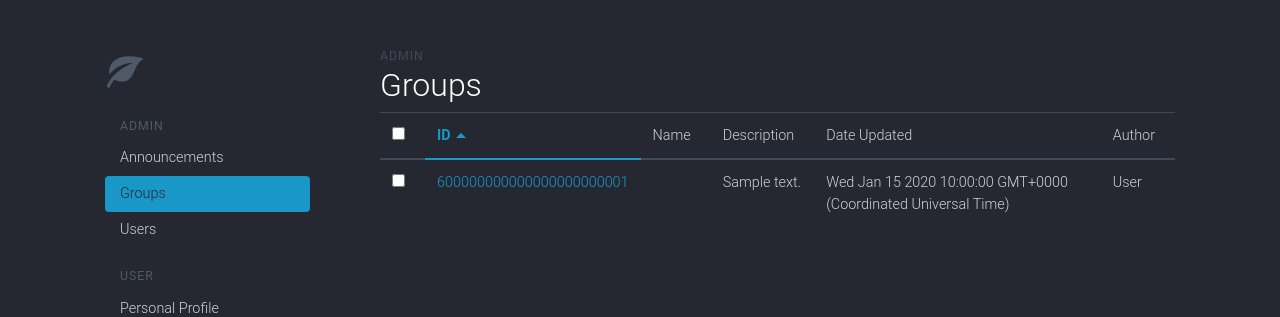
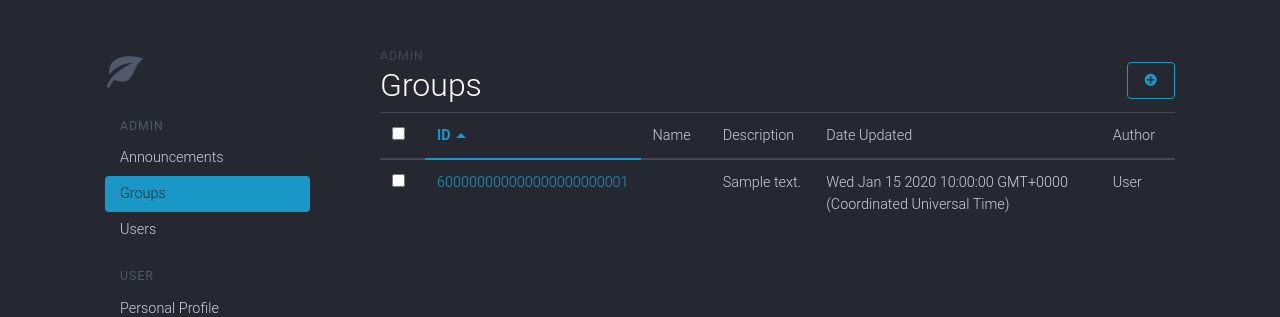
Before and after one commit to DevBeardly/church-announce, a Node server app: page /admin/groups in a window 1280 px wide. Shown: the top 317 px of the page. Run offline with Node 20, Linux system fonts and the light colour scheme; a user stored in the database is signed in; tables that the repository leaves empty hold one stand-in row (values such as "Sample post"); some libraries are stand-ins or nearby versions.

Commit message:
Added button to create new groups on admin groups dashboard page

```diff
--- a/views/admin/groups.ejs
+++ b/views/admin/groups.ejs
@@ -58,6 +58,16 @@
    <h6 class="dashhead-subtitle">Admin</h6>
    <h2 class="dashhead-title">Groups</h2>
  </div>
+
+ <div class="btn-toolbar dashhead-toolbar">
+  <div class="btn-toolbar-item">
+    <a href="../announcements/new">
+      <button type="text" class="btn btn-outline-primary">
+        <span class="icon icon-circle-with-plus"></span>
+      </button>
+    </a>
+  </div>
+</div>
 
  <!-- <div class="btn-toolbar dashhead-toolbar">
    <div class="btn-toolbar-item input-with-icon">
```
